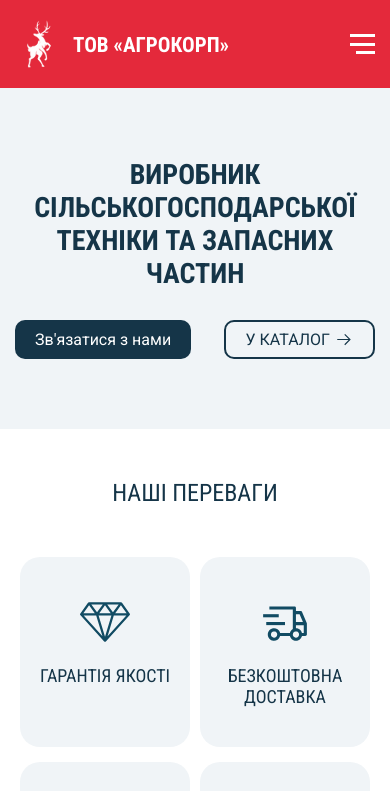
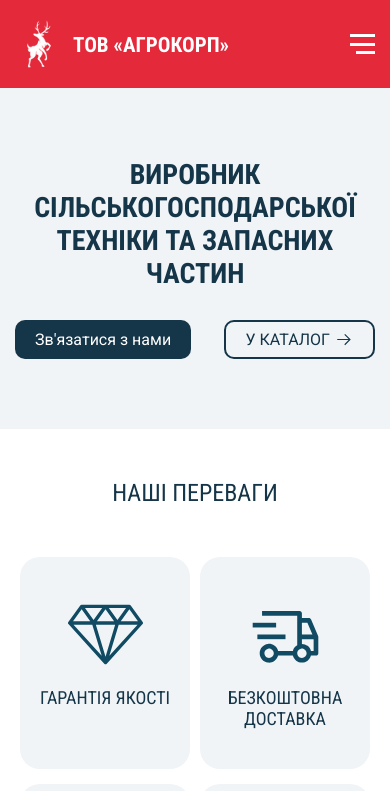
Before and after one commit to ptrv-dev/react-agrocorp, a React (Create React App) app: page / in a window 390 px wide. Shown: the top 791 px of the page. Built offline with nearby package versions, Linux system fonts and the light colour scheme.

Commit message:
Adaptive fixes

```diff
--- a/src/components/Advantages/Advantages.scss
+++ b/src/components/Advantages/Advantages.scss
@@ -38,16 +38,30 @@
 		color: rgba(#153548, 0.5);
 	}
 }
-@media screen and (max-width: 425px) {
+@media screen and (max-width: 1200px) {
+	.advantages-item {
+		flex: 0 0 220px;
+	}
+}
+@media screen and (max-width: 1023.98px) {
 	.advantages-item {
 		flex: 0 0 170px;
-		margin: 0 auto 15px auto;
-
+		margin: 0 5px 30px 5px;
 		&__image {
+			width: 75px;
+			height: 75px;
 			svg {
-				width: 50px;
-				height: 50px;
+				width: 100%;
+				height: 100%;
 			}
+		}
+		&__title {
+			font-size: 18px;
 		}
 	}
 }
+@media screen and (max-width: 423.98px) {
+	.advantages-item {
+		margin: 0 5px 15px 5px;
+	}
+}
--- a/src/components/Header/Header.scss
+++ b/src/components/Header/Header.scss
@@ -156,6 +156,11 @@
 		color: #ffffff;
 		text-transform: uppercase;
 	}
+	@media screen and (max-width: 520px) {
+		.button {
+			margin-top: 15px;
+		}
+	}
 }
 @media screen and (max-width: 767.98px) {
 	.drop-down {
--- a/src/pages/AboutUs/AboutUs.scss
+++ b/src/pages/AboutUs/AboutUs.scss
@@ -1,6 +1,9 @@
 .about-us {
 	padding: 50px 0 100px 0;
 	&__body {
+		background: #f0f4f7;
+		padding: 20px;
+		border-radius: 20px;
 		h3 {
 			font-size: 24px;
 			color: #153548;
```
